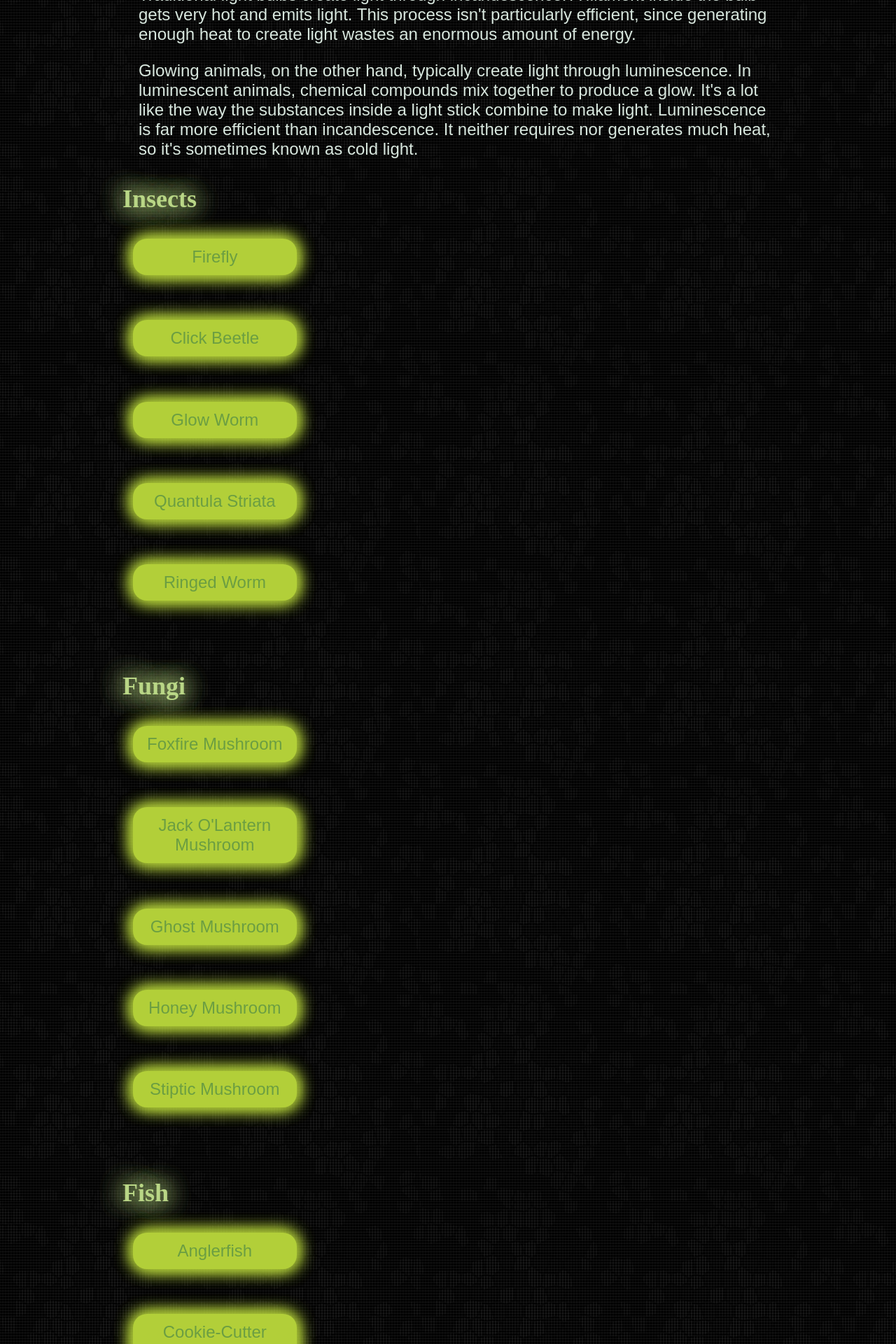
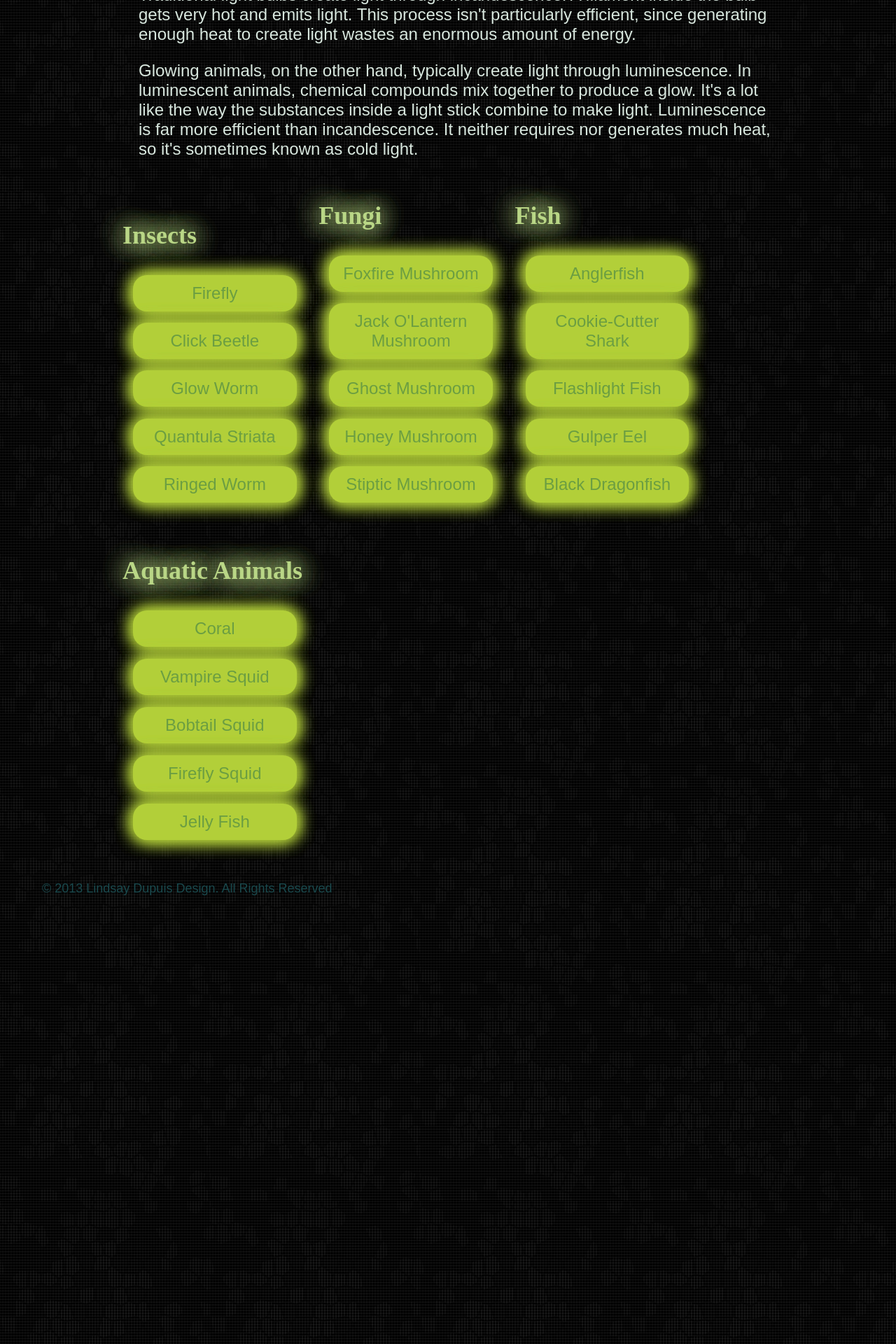
Before and after one commit to lindsorz/large-data-website, a Jekyll site: the page built from species.html, in a window 1280 px wide. Shown: the part 644-2564 px from the top of the page at 70% size. Built offline with Jekyll 4.4.1, drawn with Linux system fonts in a browser that asks for light colours; some web fonts are replaced; Markdown is read by kramdown in place of the engine named in the settings.

Commit message:
updated floating button boxes

```diff
--- a/css/general.css
+++ b/css/general.css
@@ -255,6 +255,11 @@ footer {
 	list-style-type: none;
 }
 
+
+
+
+
+
 @media only screen and (min-width: 37.75em) {
 html {
 	max-width: 1200px;
@@ -314,13 +319,6 @@ p {
 	display: inline-block;
 }
 
-.display-2 {
-	max-width: 50%;
-	display: inline-block;
-	float: right;
-	margin-top:-50%;
-}
-
 .button-li {
 	margin-left: 20%;
 }
@@ -346,6 +344,11 @@ p {
 
 }
 
+
+
+
+
+
 @media only screen and (min-width: 80em) {
 html {
 	font-size: 1.5em;
--- a/species.html
+++ b/species.html
@@ -11,7 +11,7 @@ meta: list of bioluminscent species
 
 		<p>Glowing animals, on the other hand, typically create light through luminescence. In luminescent animals, chemical compounds mix together to produce a glow. It's a lot like the way the substances inside a light stick combine to make light. Luminescence is far more efficient than incandescence. It neither requires nor generates much heat, so it's sometimes known as cold light.</p>
 
-
+			<div class="display-1">
 				<h3>Insects</h3>
 				<ul>
 					<li class="button-ul"><a href="{{site.baseurl}}/firefly.html" class="button">Firefly</a></li>
@@ -20,9 +20,10 @@ meta: list of bioluminscent species
 					<li class="button-ul"><a href="{{site.baseurl}}/quantula-striata.html" class="button">Quantula Striata</a></li>
 					<li class="button-ul"><a href="{{site.baseurl}}/ringed-worm.html" class="button">Ringed Worm</a></li>
 				</ul>
+			</div>
 
 
-
+			<div class="display-1">
 				<h3>Fungi</h3>
 				<ul>
 					<li class="button-ul"><a href="{{site.baseurl}}/foxfire-mushroom.html" class="button">Foxfire Mushroom</a></li>
@@ -31,9 +32,10 @@ meta: list of bioluminscent species
 					<li class="button-ul"><a href="{{site.baseurl}}/honey-mushroom.html" class="button">Honey Mushroom</a></li>
 					<li class="button-ul"><a href="{{site.baseurl}}/stiptic-mushroom.html" class="button">Stiptic Mushroom</a></li>
 				</ul>
+			</div>
 
 
-
+			<div class="display-1">
 				<h3>Fish</h3>
 				<ul>
 					<li class="button-ul"><a href="{{site.baseurl}}/angler-fish.html" class="button">Anglerfish</a></li>
@@ -42,8 +44,10 @@ meta: list of bioluminscent species
 					<li class="button-ul"><a href="{{site.baseurl}}/gulper-eel.html" class="button">Gulper Eel</a></li>
 					<li class="button-ul"><a href="{{site.baseurl}}/black-dragonfish.html" class="button">Black Dragonfish</a></li>
 				</ul>
+			</div>
 
 
+			<div class="display-1">
 				<h3>Aquatic Animals</h3>
 				<ul>
 					<li class="button-ul"><a href="{{site.baseurl}}/coral.html" class="button">Coral</a></li>
@@ -53,3 +57,4 @@ meta: list of bioluminscent species
 					<li class="button-ul"><a href="{{site.baseurl}}/jelly-fish.html" class="button">Jelly Fish</a></li>
 				</ul>
 			</div>
+	</div>
```
Lines whose indentation alone changed are shown as unchanged.
